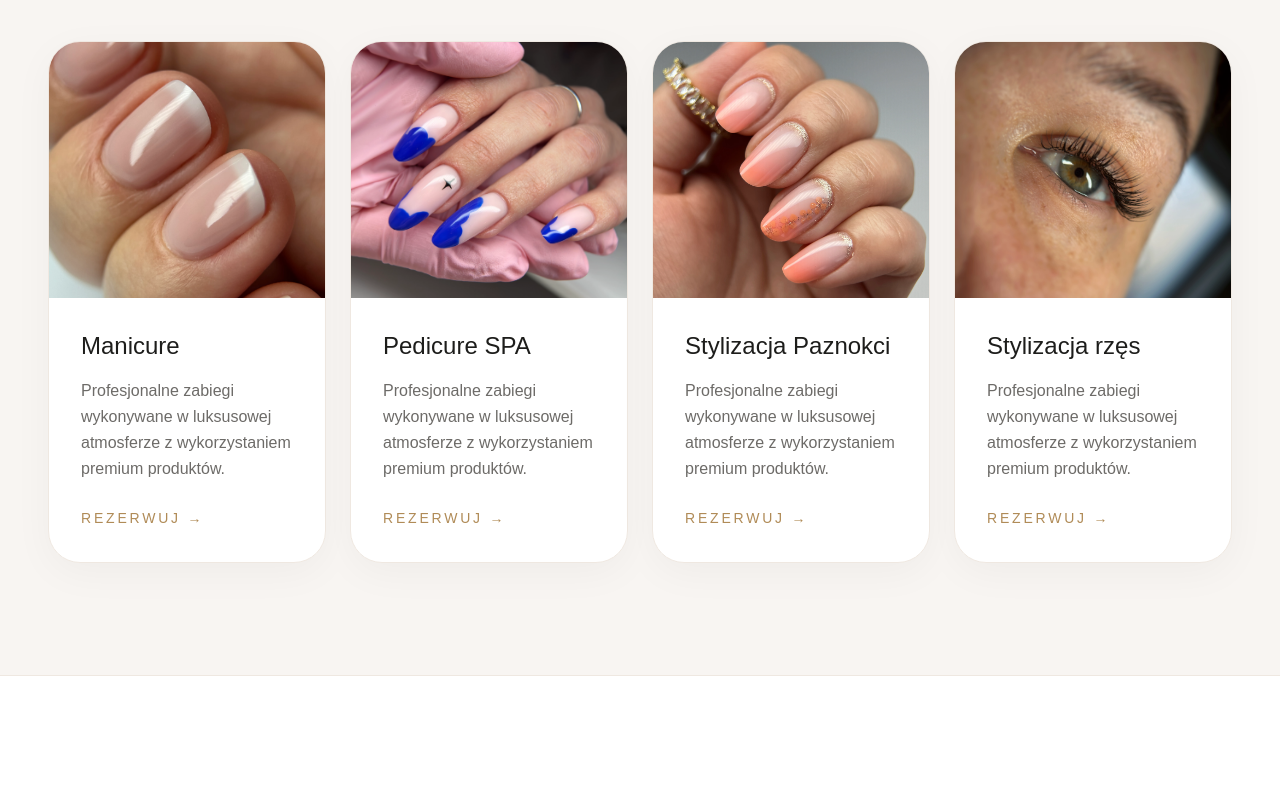
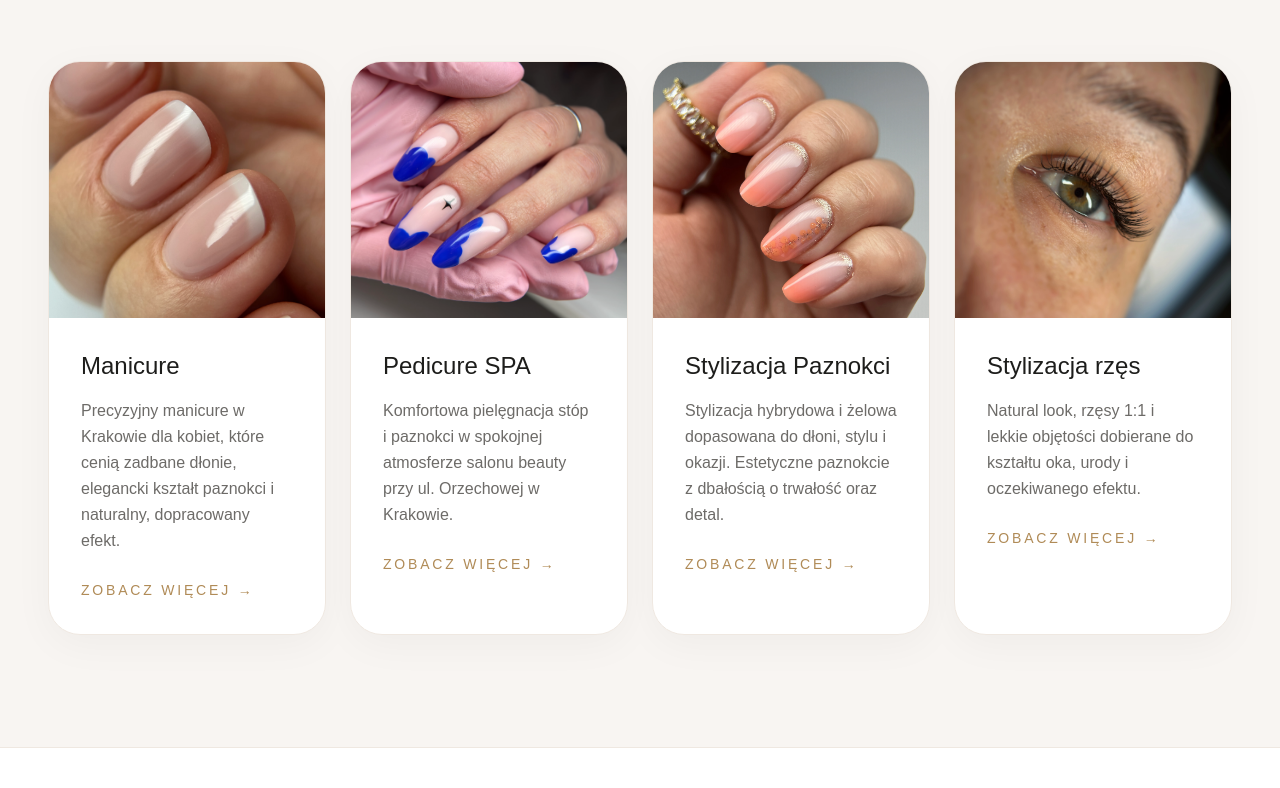
Before and after one commit to Noblunat/noblu-beauty-room, a Next.js app: page / in a window 1280 px wide. Shown: the part 1299-2087 px from the top of the page. Built offline with nearby package versions, Linux system fonts and the light colour scheme.

Commit message:
Popraw karty uslug na stronie glownej

```diff
--- a/app/page.tsx
+++ b/app/page.tsx
@@ -19,18 +19,39 @@ export default function NobluBeautyRoomWebsite() {
   }, [])
 
   const services = [
-    'Manicure',
-    'Pedicure SPA',
-    'Stylizacja Paznokci',
-    'Stylizacja rzęs',
+    {
+      title: "Manicure",
+      href: "/manicure-krakow",
+      image: "/gallery/paznokcie/IMG_6334.webp",
+      alt: "Manicure premium w Noblu Beauty Room Kraków",
+      description:
+        "Precyzyjny manicure w Krakowie dla kobiet, które cenią zadbane dłonie, elegancki kształt paznokci i naturalny, dopracowany efekt.",
+    },
+    {
+      title: "Pedicure SPA",
+      href: "/pedicure-krakow",
+      image: "/gallery/paznokcie/IMG_6470.webp",
+      alt: "Pedicure SPA w Noblu Beauty Room Kraków",
+      description:
+        "Komfortowa pielęgnacja stóp i paznokci w spokojnej atmosferze salonu beauty przy ul. Orzechowej w Krakowie.",
+    },
+    {
+      title: "Stylizacja Paznokci",
+      href: "/stylizacja-hybrydowa-krakow",
+      image: "/gallery/paznokcie/IMG_6375.webp",
+      alt: "Stylizacja paznokci hybrydowych w Krakowie",
+      description:
+        "Stylizacja hybrydowa i żelowa dopasowana do dłoni, stylu i okazji. Estetyczne paznokcie z dbałością o trwałość oraz detal.",
+    },
+    {
+      title: "Stylizacja rzęs",
+      href: "/stylizacja-rzes-krakow",
+      image: "/gallery/rzesy/IMG_6498.webp",
+      alt: "Stylizacja rzęs w Noblu Beauty Room Kraków",
+      description:
+        "Natural look, rzęsy 1:1 i lekkie objętości dobierane do kształtu oka, urody i oczekiwanego efektu.",
+    },
   ]
-
-  const serviceLinks: Record<string, string> = {
-    Manicure: "/manicure-krakow",
-    "Pedicure SPA": "/pedicure-krakow",
-    "Stylizacja Paznokci": "/stylizacja-hybrydowa-krakow",
-    "Stylizacja rzęs": "/stylizacja-rzes-krakow",
-  }
   const reviews = [
   {
     name: "Katarzyna",
@@ -340,7 +361,7 @@ useEffect(() => {
       <div className="mt-14 grid grid-cols-3 gap-6 max-w-lg">
 
   {[
-    { number: "4.9", label: "Ocena klientek" },
+    { number: "5.0", label: "Ocena klientek z Booksy" },
     { number: "24/7", label: "Booksy online" },
     { number: "Premium", label: "Beauty studio" },
   ].map((item, index) => (
@@ -397,7 +418,7 @@ useEffect(() => {
 
           {services.map((service) => (
   <motion.div
-    key={service}
+    key={service.title}
     initial={{ opacity: 0, y: 30 }}
     whileInView={{ opacity: 1, y: 0 }}
     transition={{ duration: 0.6 }}
@@ -406,33 +427,24 @@ useEffect(() => {
   >
                 <div className="h-64 overflow-hidden">
   <img
-    src={
-      service === "Manicure"
-        ? "/gallery/paznokcie/IMG_6334.webp"
-        : service === "Pedicure SPA"
-        ? "/gallery/paznokcie/IMG_6470.webp"
-        : service === "Stylizacja Paznokci"
-        ? "/gallery/paznokcie/IMG_6375.webp"
-        : "/gallery/rzesy/IMG_6498.webp"
-    }
-    alt={service}
+    src={service.image}
+    alt={service.alt}
     className="h-full w-full object-cover transition-transform duration-700 group-hover:scale-105"
   />
 </div>
 
                 <div className="p-8">
-                  <h3 className="text-2xl mb-4">{service}</h3>
+                  <h3 className="text-2xl mb-4">{service.title}</h3>
 
                   <p className="text-[#6D6B68] leading-relaxed mb-6">
-                    Profesjonalne zabiegi wykonywane w luksusowej atmosferze z wykorzystaniem premium produktów.
+                    {service.description}
                   </p>
 
                   <a
-                    href="https://booksy.com/pl-pl/105150_noblu-beauty-room_paznokcie_8820_krakow"
-                    target="_blank"
+                    href={service.href}
                     className="text-sm uppercase tracking-[0.2em] text-[#B08B57] group-hover:translate-x-1 transition-transform inline-block"
                   >
-                    Rezerwuj →
+                    Zobacz więcej →
                   </a>
                 </div>
               </motion.div>
```
